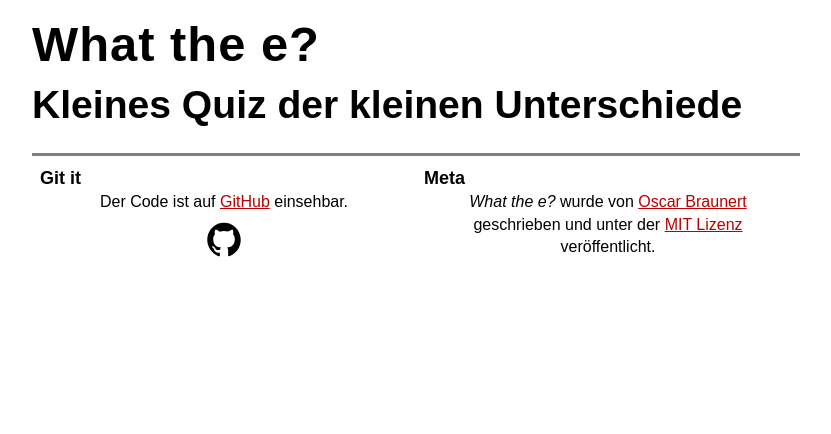
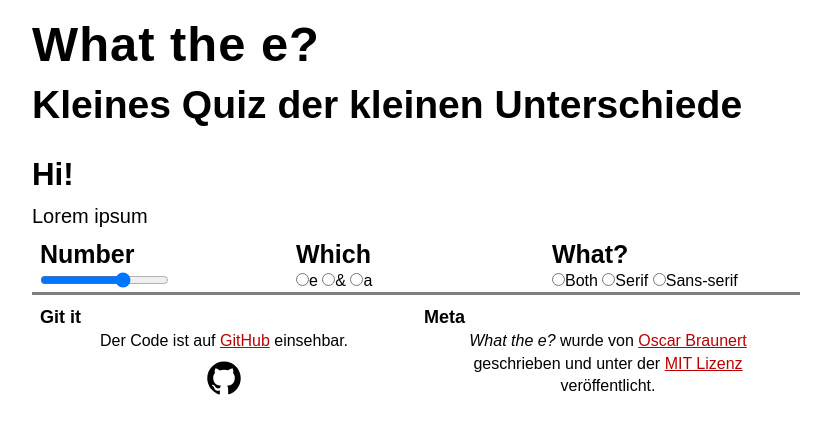
Before and after one commit to ovlb/fontquiz, a PHP site: page / in a window 1280 px wide. Shown: the top 434 px of the page, without its empty margins (224-1055 px from the left). Run offline with PHP 8.4, Linux system fonts and the light colour scheme; some libraries are stand-ins or nearby versions.

Commit message:
basic markup structure main.php

```diff
--- a/views/main.php
+++ b/views/main.php
@@ -1,3 +1,26 @@
 <main id="quiz" class="row clearfix">
-
+	<section id="intro">
+		<h3>Hi!</h3>
+		<p>Lorem ipsum</p>
+	</section>
+	<section id="options">
+		<div class="row clearfix">
+			<div class="col third" id="input-number">
+				<h4>Number</h4>
+				<input type="range" name="input-number" min="3" max="12" step="3">
+			</div><!-- End #input-number -->
+			<div class="col third" id="input-letter">
+				<h4>Which</h4>
+				<input id="letter-e" type="radio" name="letter" value="e"><label for="letter-e">e</label>
+				<input id="letter-amp" type="radio" name="letter" value="amp"><label for="letter-amp">&amp;</label>
+				<input id="letter-a" type="radio" name="letter" value="a"><label for="letter-a">a</label>
+			</div><!-- End #input-letter -->
+			<div class="col third" id="input-type">
+				<h4>What?</h4>
+				<input id="fonts-both" type="radio" name="fonts-both" value="both"><label for="fonts-both">Both</label>
+				<input id="fonts-serif" type="radio" name="fonts-serif" value="serif"><label for="fonts-serif">Serif</label>
+				<input id="fonts-sans" type="radio" name="fonts-sans" value="sans"><label for="fonts-sans">Sans-serif</label>
+			</div><!-- Ende #input-type -->
+		</div><!-- End row selects -->
+	</section>
 </main>
```
